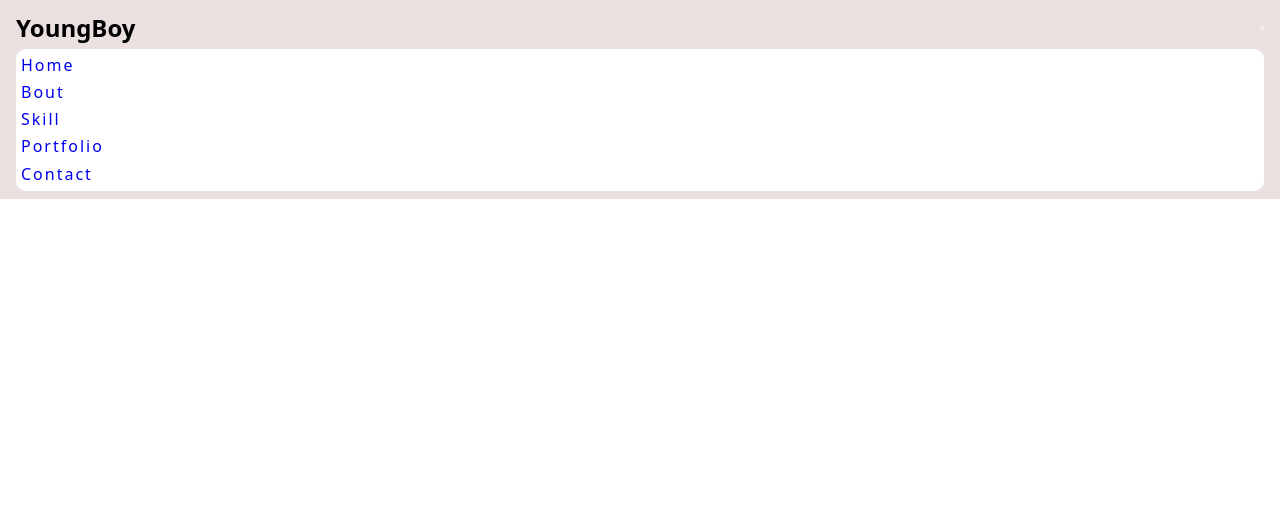
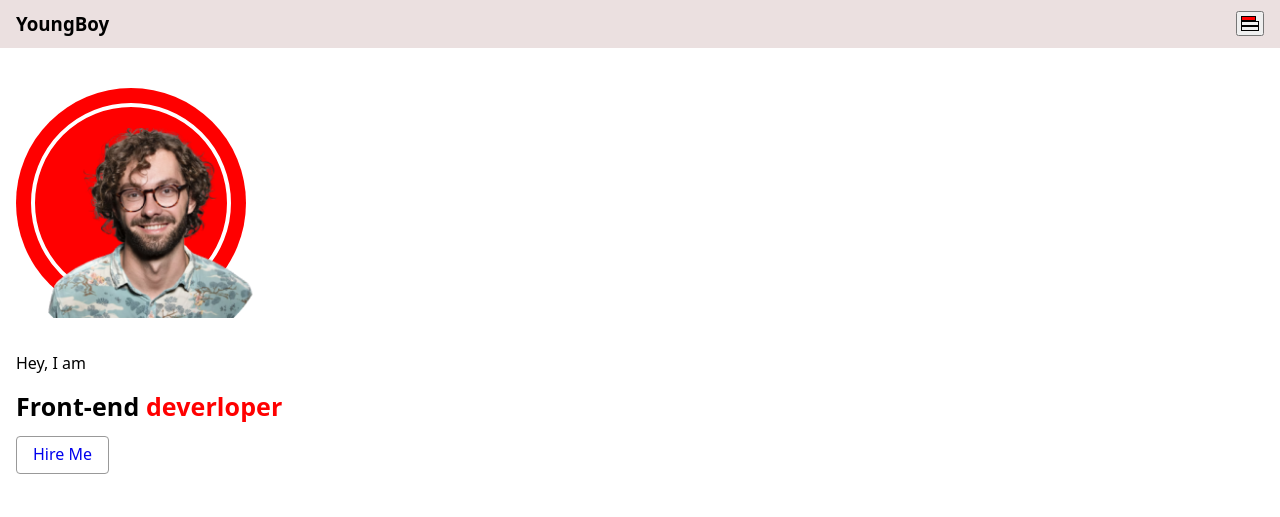
Before and after one commit to Dicko10/Ahmed.gm, a plain HTML site: page index.html in a window 1280 px wide. Drawn offline with Linux system fonts and the light colour scheme.

Commit message:
creating masthead

```diff
--- a/css/styles.css
+++ b/css/styles.css
@@ -14,7 +14,7 @@ img {
     max-width: 100%;
 }
 
-header {
+nav {
     background-color: rgb(235, 224, 224);
     padding: 0.5rem 1rem;
 }
@@ -30,8 +30,9 @@ header {
     justify-content: space-between;
 }
 
-.menu bar {
+.menu-bar {
     display: inline-block;
+    padding: 3px;
 }
 
 .menu-bar span {
@@ -68,7 +69,7 @@ header {
 .nav {
     background-color: white;
     padding: 3px 5px;
-    display: flex;
+    display: none;
     flex-direction: column;
     border-radius: 10px;
 }
@@ -83,3 +84,65 @@ header {
     background-color: white;
 
 }
+
+/* masthead */
+
+.masthead {
+    padding: 0.5rem 1rem;
+}
+
+.about {
+    display: flex;
+    flex-direction: column-reverse;
+    gap: 2rem;
+    padding: 2rem 0;
+
+}
+
+.about-detail p {
+    font-weight: 500;
+}
+
+.about-detail h1 {
+    font-size: 25px;
+    letter-spacing: 0.1px;
+    margin: 0.5rem 0;
+}
+
+.about-detail h1 span {
+  color: red;
+}
+
+.about-detail a {
+    display: inline-block;
+    border: 1px solid #999;
+    border-radius: 4px;
+    padding: 0.3rem 1rem;
+    text-decoration: none;
+    cursor: pointer;
+}
+
+.cover {
+    position: relative;
+    background-color: red;
+    width: 230px;
+    height: 230px;
+    border-radius: 50%;
+}
+
+.circle {
+    position: absolute;
+    background-color: transparent;
+    border: 4px solid white;
+    border-radius: 50%;
+    width: 200px;
+    height: 200px;
+    top: 15px;
+    left: 15px;
+}
+
+.image-cover {
+    position: absolute;
+    top: 40px;
+    right: -25px;
+}
--- a/index.html
+++ b/index.html
@@ -8,22 +8,24 @@
     <title>YoungBoy</title>
 </head>
 <body>
-    <header>
+    <nav>
         <section class="contain">
 
             <!-- menu bar -->
             <div class="menu">
 
-                <h1>
+                <h1 class="logo">
                    YoungBoy
                 </h1>
-                <button>
+
+                <button class="menu-bar">
                     <span></span>
                     <span></span>
                     <span></span>
                 </button>
             </div>
-            <nav class="nav">
+
+            <div class="nav">
                     <a href="#"
                     class="nav-link">
                     home
@@ -40,9 +42,41 @@
                 <a href="#" class="nan-link">
                     contact
                 </a>
+            <div>
+            </section>
     </nav>
+
+     <!-- masthead -->
+     <header class="masthead">
+
+        <section class="contain">
+            <div class="about">
+                <div class="about-detail">
+                    <p>
+                     Hey, I am
+                    </p>
+                    <h1>
+                     Front-end
+                     <span>
+                         deverloper
+                     </span>
+                    </h1>
+                    <a href="#">Hire Me</a>
+                 </div>
+
+                 <div class="about-media">
+                    <div class="cover">
+                        <div class="circle"></div>
+                        <div class="image-cover">
+                            <img src="./image/header-img.png" alt="">
+                        </div>
+                    </div>
+
+                 </div>
+            </div>
+
         </section>
-    </header>
+        <header>
 
 </body>
 </html>
```
Also changed, not shown: image/header-img.png (added). Lines whose indentation alone changed are shown as unchanged.
